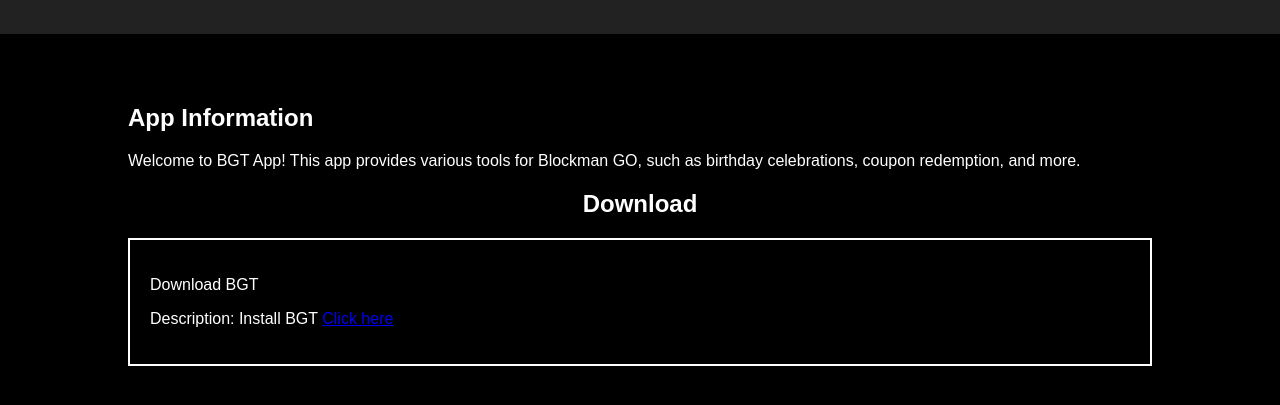
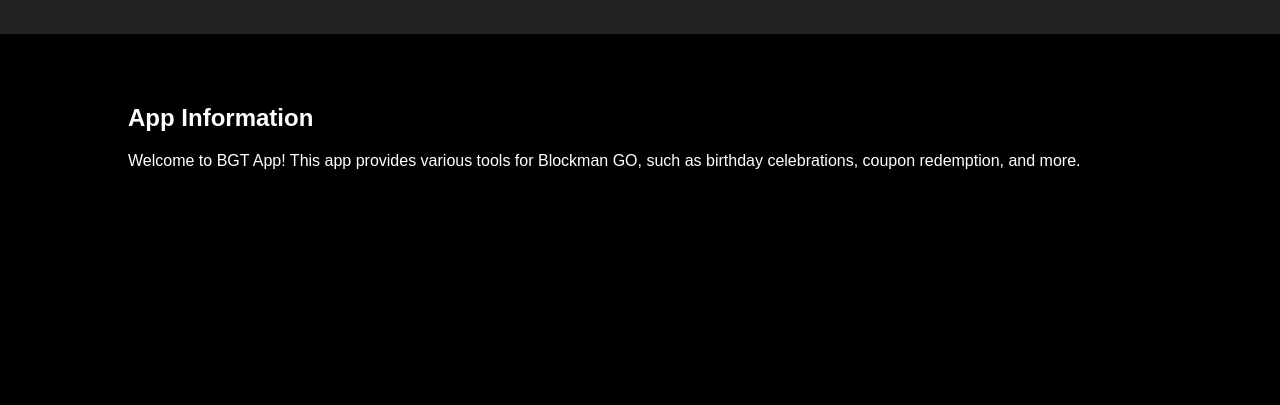
Before and after one commit to GreenBMGO/BlockTools, a plain HTML site: page index.html in a window 1280 px wide. Shown: the part 93-498 px from the top of the page. Drawn offline with Linux system fonts and the light colour scheme.

Commit message:
Update index.html

```diff
--- a/index.html
+++ b/index.html
@@ -25,13 +25,6 @@
             <h2>App Information</h2>
             <p>Welcome to BGT App! This app provides various tools for Blockman GO, such as birthday celebrations, coupon redemption, and more.</p>
         </div>
-    <div class="container">
-        <h2 style="text-align: center;">Download</h2>
-        <div class="bgt-box">
-            <p>Download BGT</p>
-            <p>Description: Install BGT <a href="#">Click here</a></p>
-        </div>
-    </div>
     </section>
 
     <section id="how-to-use" class="section">
```
